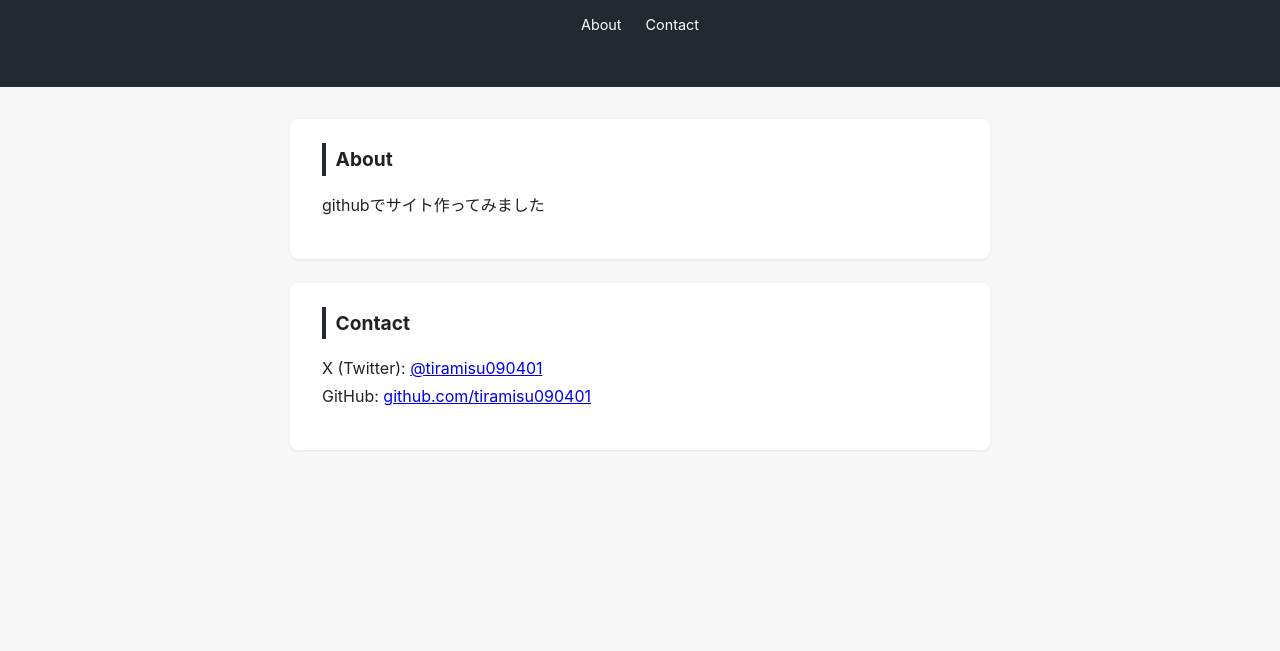
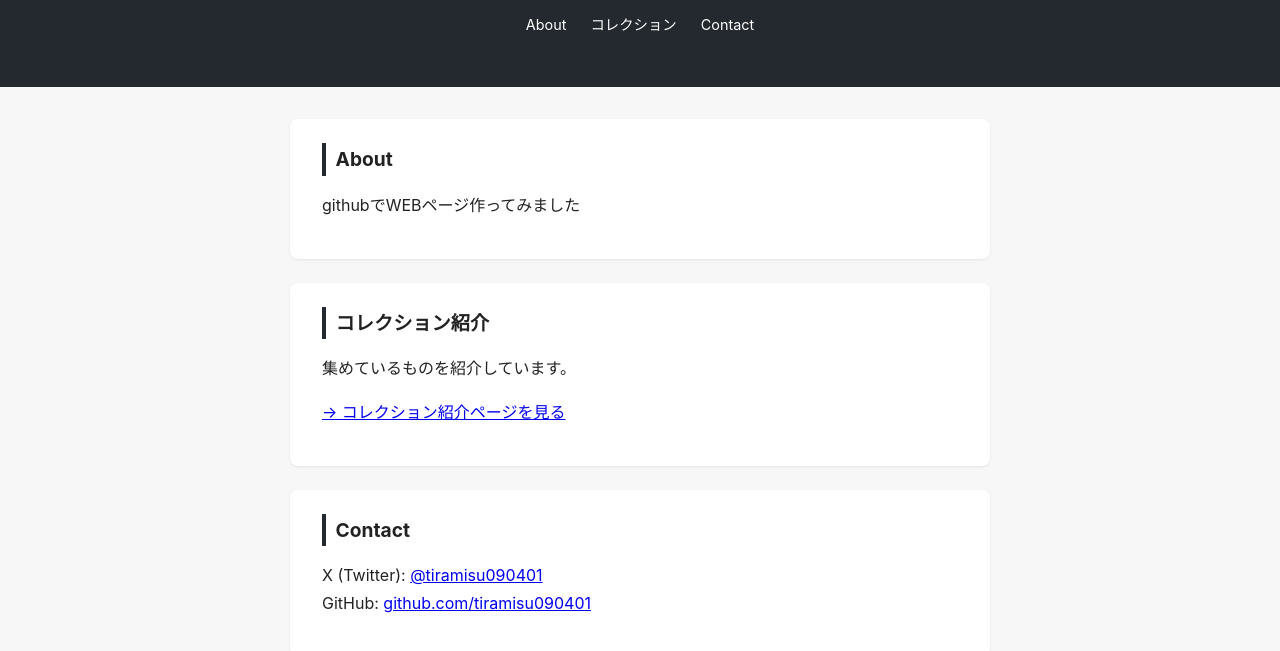
Before and after one commit to tiramisu090401/tiramisu090401.github.io, a plain HTML site: page index.html in a window 1280 px wide. Shown: the part 105-756 px from the top of the page. Drawn offline with Linux system fonts and the light colour scheme.

Commit message:
Update index.html
内容の追加

```diff
--- a/index.html
+++ b/index.html
@@ -75,7 +75,7 @@
   <!-- <p>説明などの仮置き</p> -->
   <nav>
     <a href="#about">About</a>
-    <!--<a href="#works">仮置き項目</a> -->
+    <a href="collection.html">コレクション</a>
     <a href="#contact">Contact</a>
   </nav>
 </header>
@@ -84,19 +84,19 @@
   <section id="about">
     <h2>About</h2>
     <p>
-      githubでサイト作ってみました
+      githubでWEBページ作ってみました
     </p>
   </section>
 
-  <!--
-  <section id="仮置き項目">
-    <h2>仮タイトル</h2>
-    <ul>
-      <li>説明など</li>
-      <li>説明など</li>
-    </ul>
+  <section id="collection">
+    <h2>コレクション紹介</h2>
+    <p>
+      集めているものを紹介しています。
+    </p>
+    <p>
+      <a href="collection.html">→ コレクション紹介ページを見る</a>
+    </p>
   </section>
-  -->
 
   <section id="contact">
     <h2>Contact</h2>
```
